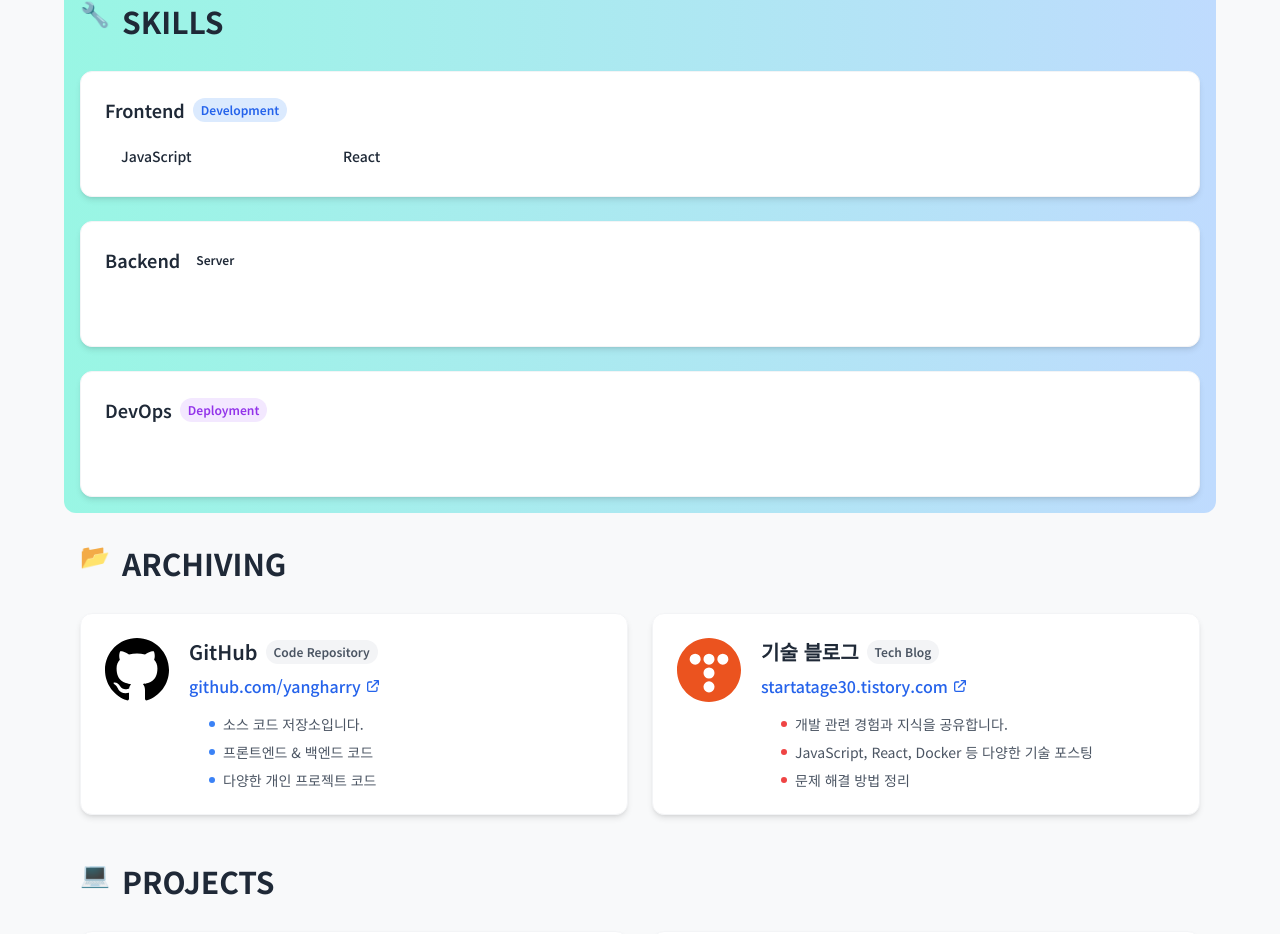
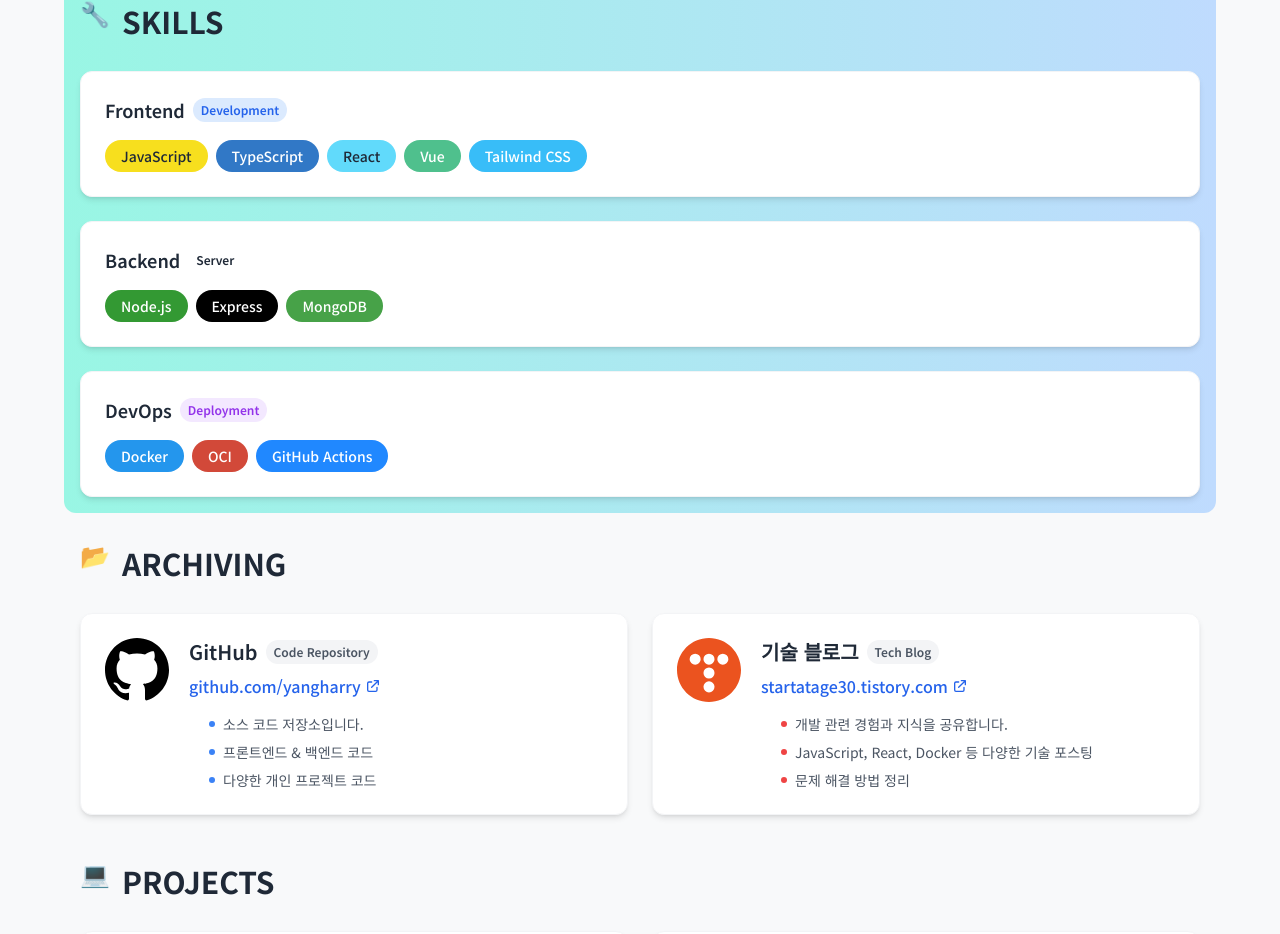
Before and after one commit to yangharry/heeil-portfolio, a Vue app: page / in a window 1280 px wide. Shown: the part 857-1791 px from the top of the page. Built offline with nearby package versions, Linux system fonts and the light colour scheme.

Commit message:
fix: resolve Tailwind styling issue in Skills component

```diff
--- a/src/components/Skills.vue
+++ b/src/components/Skills.vue
@@ -26,7 +26,7 @@
           <span
             v-for="skill in category.skills"
             :key="skill.name"
-            :class="`px-2 sm:px-4 py-1 sm:py-1.5 rounded-full text-xs sm:text-sm font-medium bg-[${skill.bgColor}] ${skill.textColor} hover:scale-105 transition-transform cursor-default`"
+            :class="`px-2 sm:px-4 py-1 sm:py-1.5 rounded-full text-xs sm:text-sm font-medium ${skill.bgColor} ${skill.textColor} hover:scale-105 transition-transform cursor-default`"
             >{{ skill.name }}</span
           >
         </div>
@@ -60,11 +60,11 @@
     tagText: 'Development',
     tagColor: 'blue',
     skills: [
-      { name: 'JavaScript', bgColor: '#F7DF1E', textColor: 'text-gray-800' },
-      { name: 'TypeScript', bgColor: '#3178C6', textColor: 'text-white' },
-      { name: 'React', bgColor: '#61DAFB', textColor: 'text-gray-800' },
-      { name: 'Vue', bgColor: '#4FC08D', textColor: 'text-white' },
-      { name: 'Tailwind CSS', bgColor: '#38BDF8', textColor: 'text-white' },
+      { name: 'JavaScript', bgColor: 'bg-[#F7DF1E]', textColor: 'text-gray-800' },
+      { name: 'TypeScript', bgColor: 'bg-[#3178C6]', textColor: 'text-white' },
+      { name: 'React', bgColor: 'bg-[#61DAFB]', textColor: 'text-gray-800' },
+      { name: 'Vue', bgColor: 'bg-[#4FC08D]', textColor: 'text-white' },
+      { name: 'Tailwind CSS', bgColor: 'bg-[#38BDF8]', textColor: 'text-white' },
     ],
   },
   {
@@ -72,9 +72,9 @@
     tagText: 'Server',
     tagColor: 'green',
     skills: [
-      { name: 'Node.js', bgColor: '#339933', textColor: 'text-white' },
-      { name: 'Express', bgColor: 'black', textColor: 'text-white' },
-      { name: 'MongoDB', bgColor: '#47A248', textColor: 'text-white' },
+      { name: 'Node.js', bgColor: 'bg-[#339933]', textColor: 'text-white' },
+      { name: 'Express', bgColor: 'bg-[black]', textColor: 'text-white' },
+      { name: 'MongoDB', bgColor: 'bg-[#47A248]', textColor: 'text-white' },
     ],
   },
   {
@@ -82,11 +82,9 @@
     tagText: 'Deployment',
     tagColor: 'purple',
     skills: [
-      { name: 'Git', bgColor: '#F05032', textColor: 'text-white' },
-      { name: 'GitHub', bgColor: '#181717', textColor: 'text-white' },
-      { name: 'Docker', bgColor: '#2496ED', textColor: 'text-white' },
-      { name: 'OCI', bgColor: '#D24939', textColor: 'text-white' },
-      { name: 'GitHub Actions', bgColor: '#2088FF', textColor: 'text-white' },
+      { name: 'Docker', bgColor: 'bg-[#2496ED]', textColor: 'text-white' },
+      { name: 'OCI', bgColor: 'bg-[#D24939]', textColor: 'text-white' },
+      { name: 'GitHub Actions', bgColor: 'bg-[#2088FF]', textColor: 'text-white' },
     ],
   },
 ]);
```
